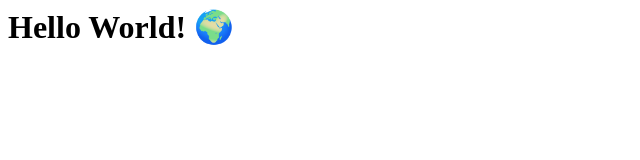
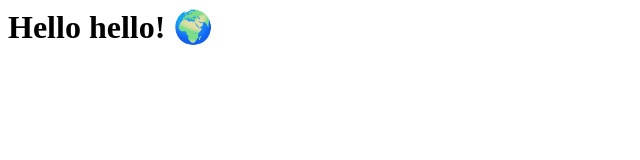
Before and after one commit to kaans-klub/kaans-training.github.io, a plain HTML site: page index.html in a window 1280 px wide. Shown: the whole page, without its empty margins (0-640 px from the left). Drawn offline with Linux system fonts and the light colour scheme.

Commit message:
Update index.html

```diff
--- a/index.html
+++ b/index.html
@@ -1,2 +1,2 @@
 <!-- index.html -->
-<h1>Hello World! 🌍</h1>
+<h1>Hello hello! 🌍</h1>
```
